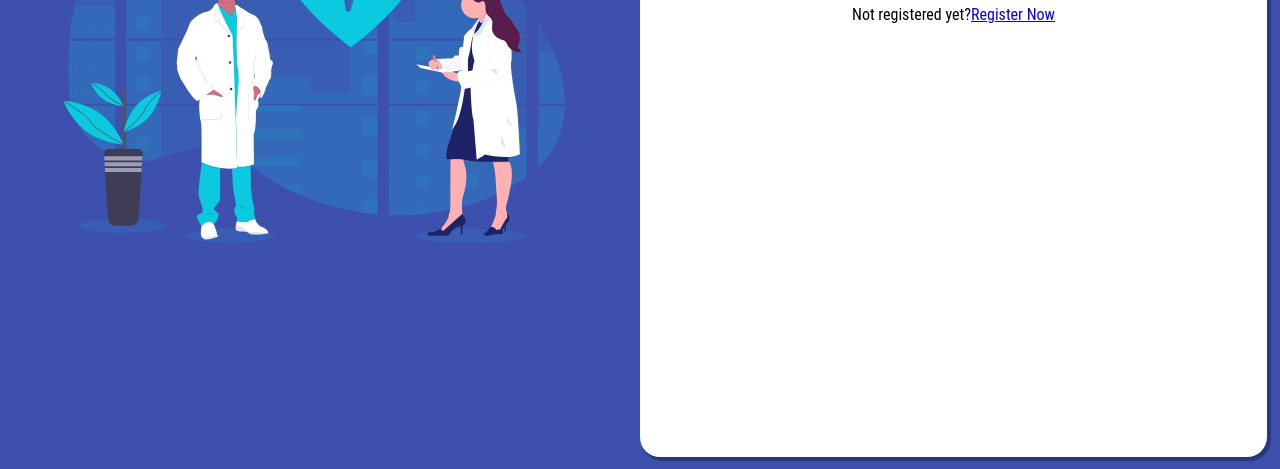
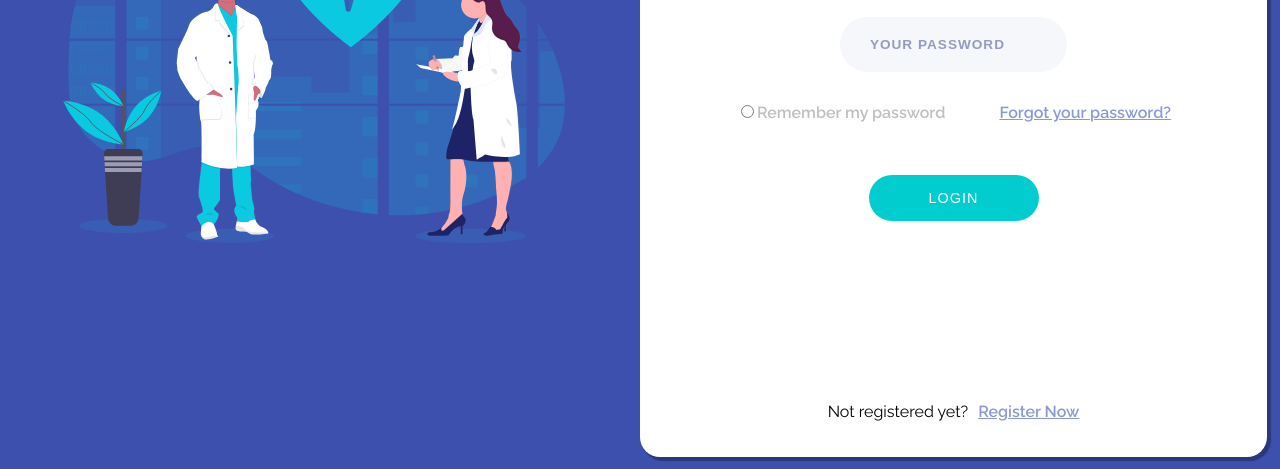
Before and after one commit to hhamza1/e-doc, a plain HTML site: page index.html in a window 1280 px wide. Shown: the part 331-800 px from the top of the page. Drawn offline with Linux system fonts and the light colour scheme.

Commit message:
Change font-famiky & css-grid config

```diff
--- a/style/style.css
+++ b/style/style.css
@@ -11,7 +11,7 @@ html {
 
 body {
     background-color: rgba(41, 61, 166, .9);
-    font-family: 'Roboto Condensed', sans-serif;
+    font-family: 'Raleway', sans-serif;
 }
 
 .container {
@@ -37,9 +37,11 @@ body {
     background: #fff;
     border-radius: 20px;
     box-shadow: 3px 3px 1px 1px rgba(0,0,0, .3);
+    display: grid;
     padding: 20px 30px;
     text-align: center;
 }
+
 
 .heading-1 {
     color: #2A3DA7;
@@ -61,7 +63,9 @@ input[type="text"], input[type="password"] {
 input[type='text']::placeholder,
 input[type='password']::placeholder {
     color: #949BC3;
+    font-size: .85rem;
     font-weight: 600;
+    letter-spacing: 1px;
     padding-top: 20px;
     padding-bottom: 20px;
     text-transform: uppercase;
@@ -71,6 +75,46 @@ input[type='password']::placeholder {
     padding: 10px;
 }
 
+.password-set span {
+    color: rgb(191, 191, 191);
+    font-weight: 600;
+}
+
+.link {
+    color: #8B99D3;
+    font-weight: 600;
+}
+
 .password-set .link {
     margin-left: 50px;
 }
+
+.login-btn {
+    background-color: #01CDCF;
+    border: 0;
+    border-radius: 50px;
+    color: #fff;
+    font-size: .9rem;
+    font-weight: 500;
+    letter-spacing: 1px;
+    margin-top: 43px;
+    padding-top: 15px;
+    padding-bottom: 15px;
+    text-transform: uppercase;
+    min-width: 170px;
+}
+
+.login__form {
+    justify-items: center;
+    align-self: flex-end;
+}
+
+.login__register{
+    justify-items: center;
+    align-self: flex-end;
+}
+
+
+.login__register .link {
+    padding-left: 10px;
+}
```
